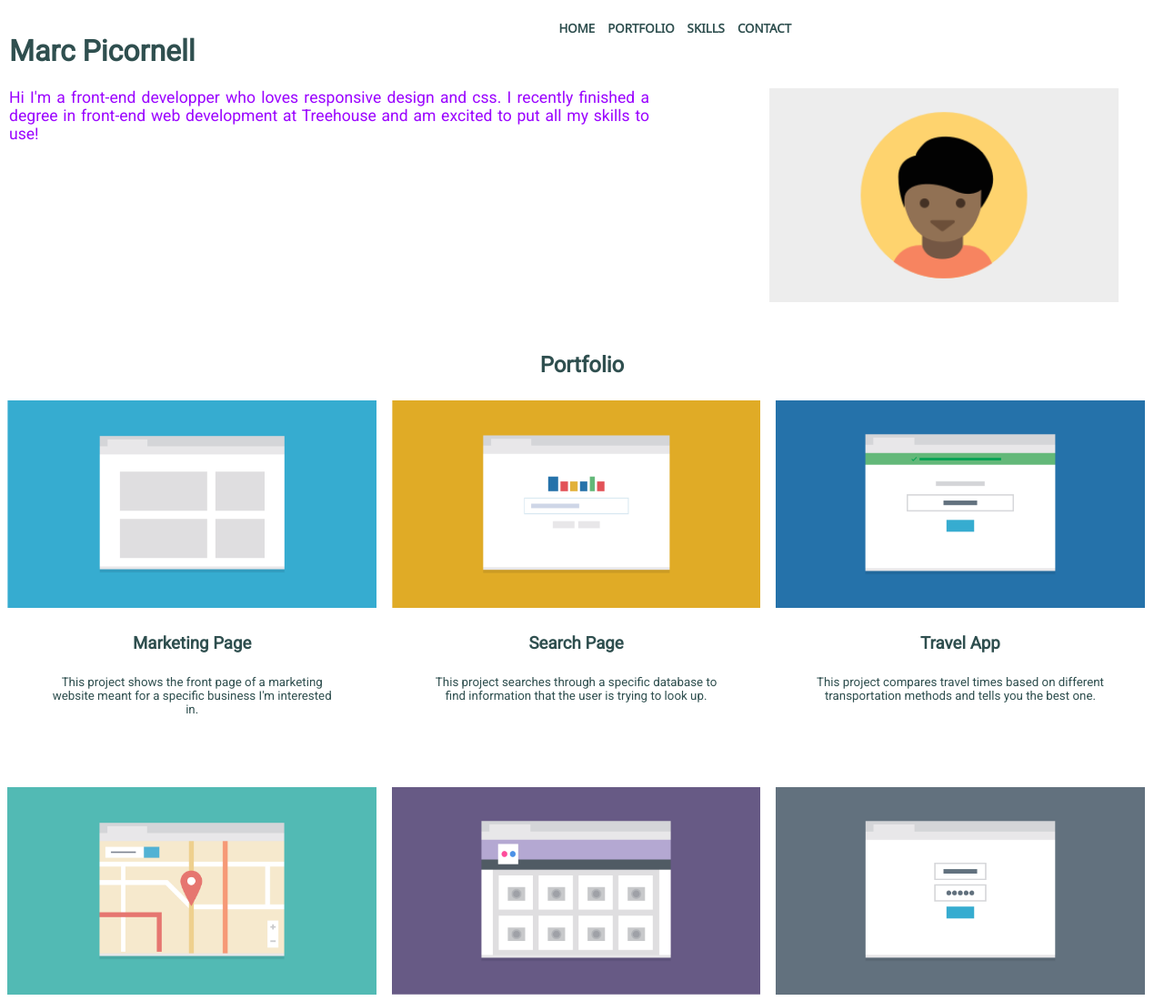
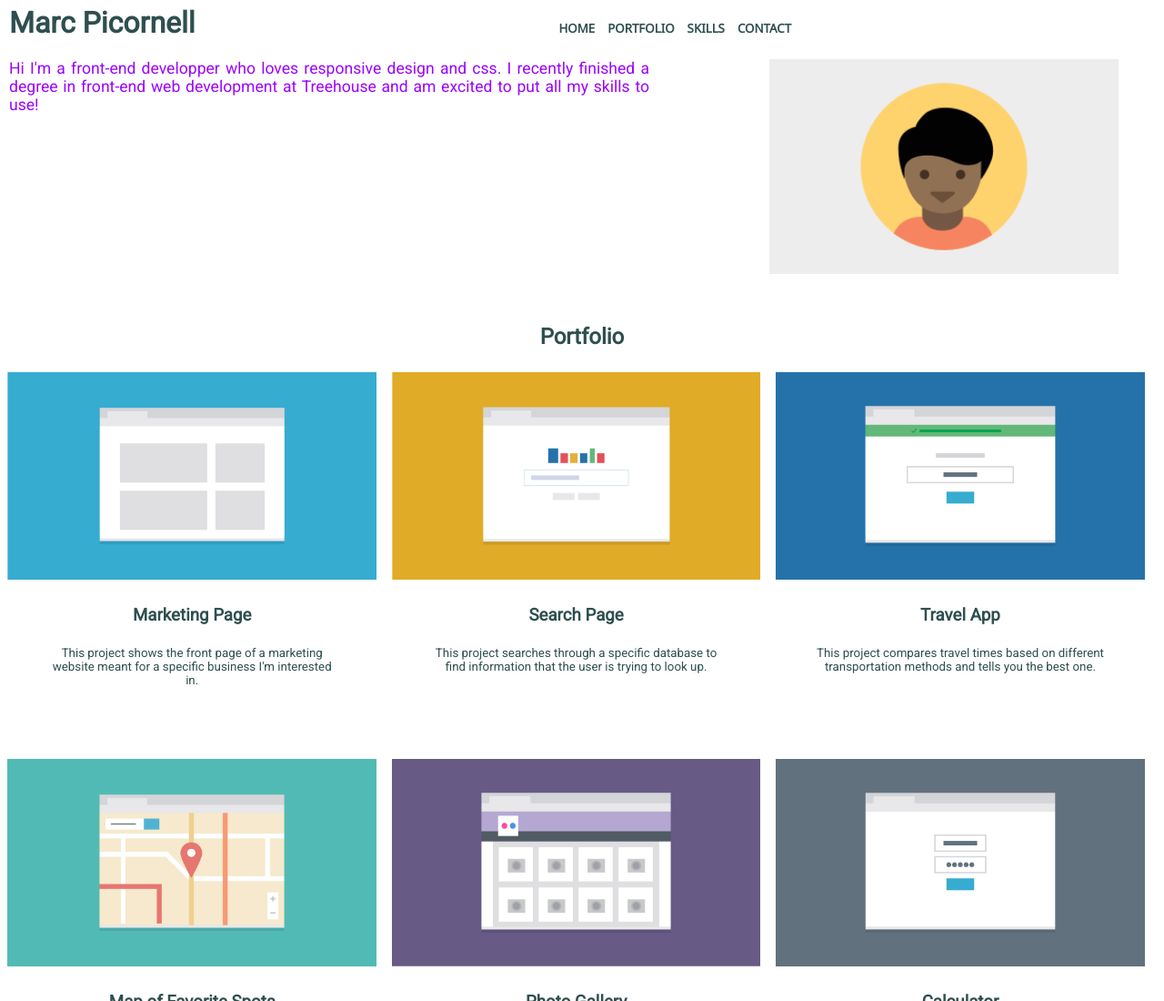
Before and after one commit to marcpicornell/techdegree-project-2, a website built with Parcel: page index.html in a window 1280 px wide. Shown: the top 1100 px of the page at 91% size. Built offline with nearby package versions, Linux system fonts and the light colour scheme.

Commit message:
H1 bug in the desktop view

```diff
--- a/css/styles.css
+++ b/css/styles.css
@@ -292,6 +292,13 @@ article p
     {
         float: left;
         margin-left: 10px;
+        margin-top: -10px;
+
+    }
+    main
+    {
+        padding: 0;
+        margin: 0;
     }
 
     ul
```
